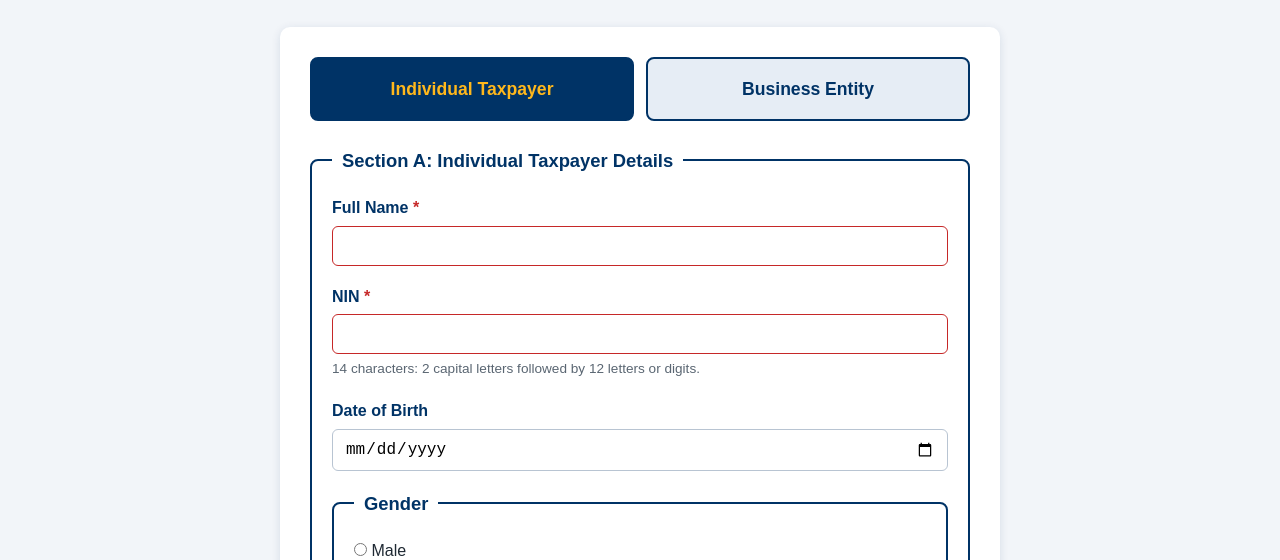
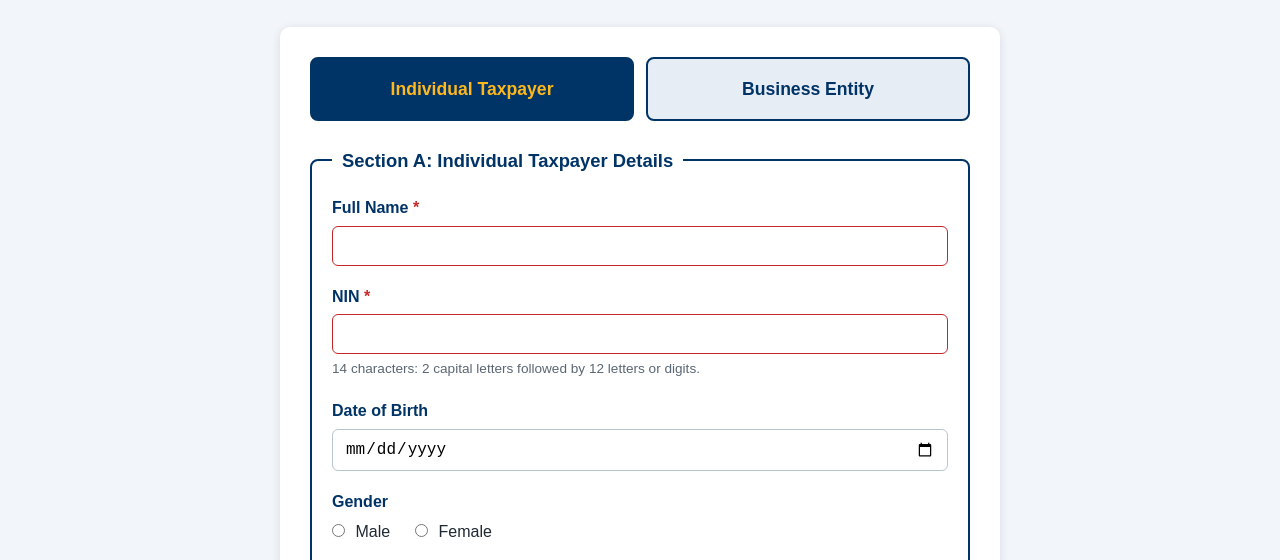
Before and after one commit to Patrickodida/ura-tin-registration-portal, a plain HTML site: page index.html in a window 1280 px wide. Shown: the part 188-748 px from the top of the page. Drawn offline with Linux system fonts and the light colour scheme.

Commit message:
Style gender radio buttons

```diff
--- a/portal.css
+++ b/portal.css
@@ -160,3 +160,26 @@ input:invalid:not(:placeholder-shown) {
     color: #5A6672;
     margin-top: 4px;
 }
+
+/* Gender radio - Inner group */
+.gender-group {
+    border: none;
+    padding: 0;
+}
+
+.gender-group legend {
+    font-size: 1rem;
+    padding: 0;
+    margin-bottom: 5px;
+}
+
+.gender-option {
+    display: flex;
+    gap: 25px;
+}
+
+.gender-option label {
+    font-weight: normal;
+    color: #1F2933;
+    margin-left: 6px;
+}
```
